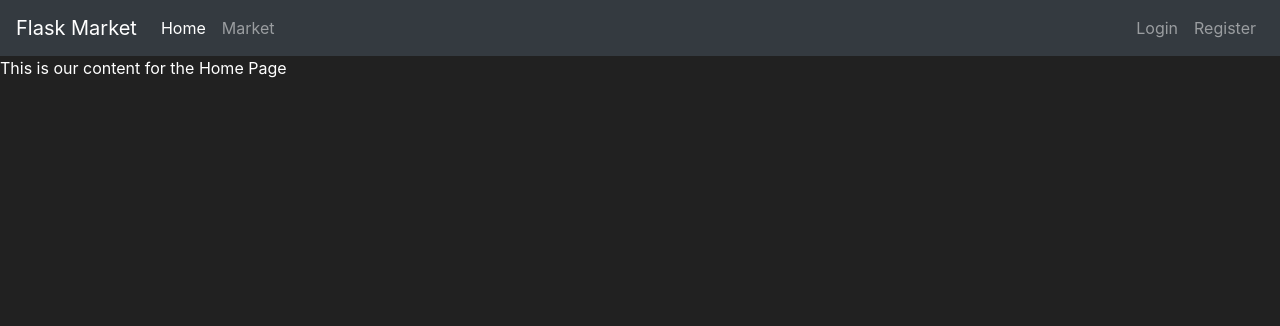
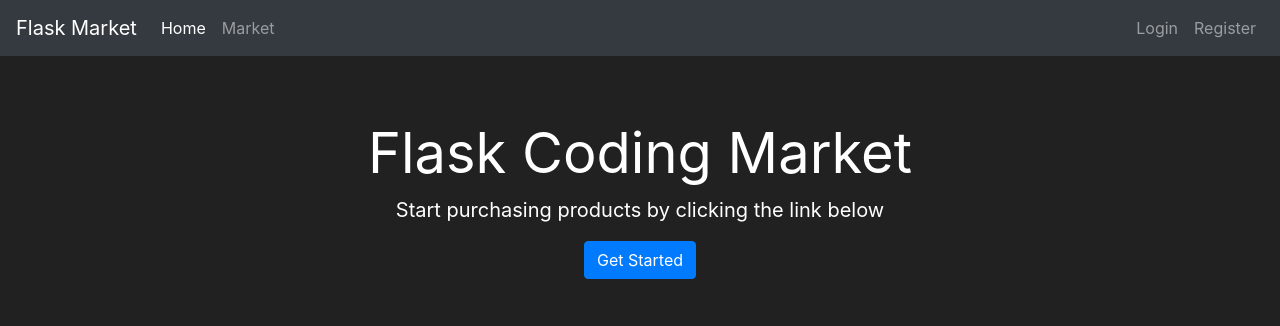
Before and after one commit to Angeltheesoto/flaskMarket, a Flask app: page /home in a window 1280 px wide. Shown: the top 326 px of the page. Run offline with Flask 3, Linux system fonts and the light colour scheme; some libraries are stand-ins or nearby versions.

Commit message:
Finished logout and customizations

```diff
--- a/server/market/__init__.py
+++ b/server/market/__init__.py
@@ -11,6 +11,8 @@ app.config['SECRET_KEY'] = 'ed20cd685c789acaea6fdb10'
 db = SQLAlchemy(app)
 bcrypt = Bcrypt(app)
 login_manager = LoginManager(app)
+login_manager.login_view = "login_page"
+login_manager.login_message_category = "info"
 
 # routes
 from market import routes
--- a/server/market/routes.py
+++ b/server/market/routes.py
@@ -4,13 +4,14 @@ from flask import render_template, redirect, url_for, flash, get_flashed_message
 from market.models import Item, User
 from market.forms import RegisterForm, LoginForm
 from market import db
-from flask_login import login_user
+from flask_login import login_user, logout_user, login_required
 
 @app.route('/home')
 def home_page():
     return render_template('home.html')
 
 @app.route('/market')
+@login_required
 def market_page():
     items = Item.query.all()
     return render_template('market.html', items=items)
@@ -25,6 +26,9 @@ def register_page():
                                password =form.password1.data);
         db.session.add(user_to_create)
         db.session.commit()
+        login_user(user_to_create)
+        flash(f"Account created successfully! You are now logged in as {user_to_create.username}", category='success')
+
         return redirect(url_for('market_page'))
     if form.errors != {}: # If there are no errors from the validations
         for err_msg in form.errors.values():
@@ -47,7 +51,11 @@ def login_page():
 
     return render_template('login.html', form=form)
 
-
+@app.route('/logout')
+def logout_page():
+    logout_user()
+    flash(f"You have been logged out!", category='info')
+    return redirect(url_for('home_page'))
 
 
 
--- a/server/market/templates/base.html
+++ b/server/market/templates/base.html
@@ -51,7 +51,7 @@
             <a class="nav-link">Welcome, {{ current_user.username }}</a>
           </li>
           <li class="nav-item">
-            <a class="nav-link" href="#">Logout</a>
+            <a class="nav-link" href="{{ url_for('logout_page') }}">Logout</a>
           </li>
         </ul>
         {% else %}
--- a/server/market/templates/home.html
+++ b/server/market/templates/home.html
@@ -1,2 +1,21 @@
 {% extends 'base.html' %} {% block title %} Home Page {% endblock %} {% block
-content %} This is our content for the Home Page {% endblock %}
+content %}
+<div
+  class="position-relative overflow-hidden p-3 p-md-5 m-md-3 text-center bg-dar"
+  style="color: white"
+>
+  <div class="col-md5 p-p-lg-5 mx-auto my5">
+    <h1 class="display-4 font-weight-normal">Flask Coding Market</h1>
+    <p class="lead font-weight-normal">
+      Start purchasing products by clicking the link below
+    </p>
+    <a class="btn btn-primary" href="{{ url_for('market_page') }}"
+      >Get Started</a
+    >
+  </div>
+  <div class="product-device box-shadow d-none d-md-block"></div>
+  <div
+    class="product-device product-device-2 box-shadow d-none d-md-block"
+  ></div>
+</div>
+{% endblock %}
```
Also changed, not shown: server/instance/market.db.
